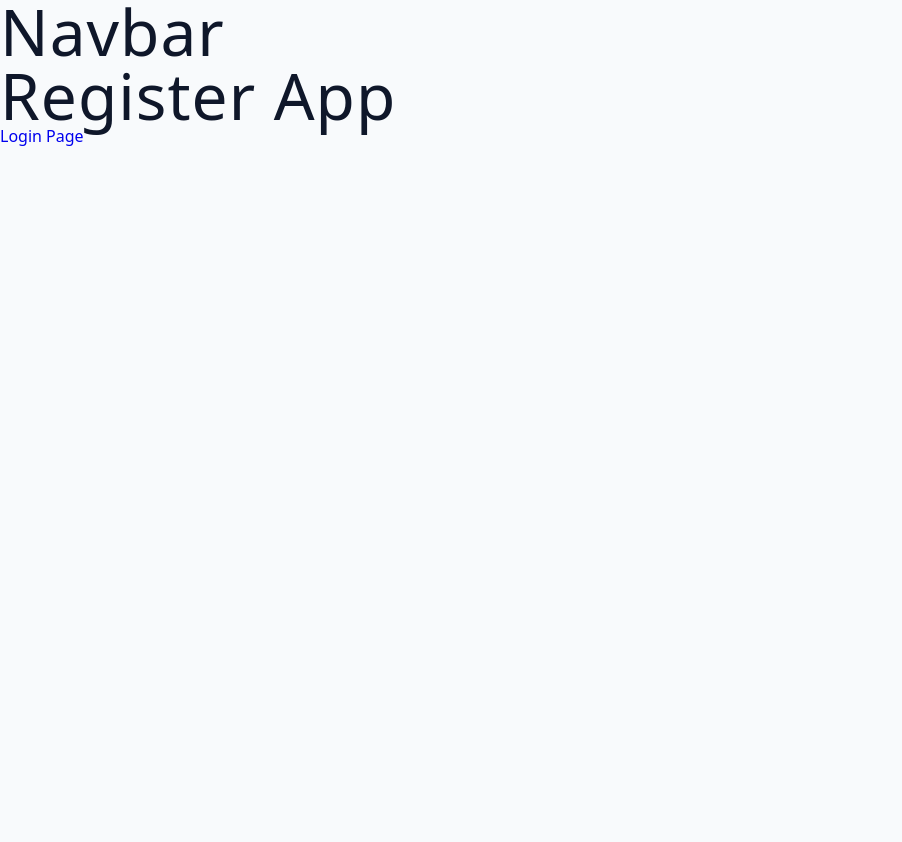
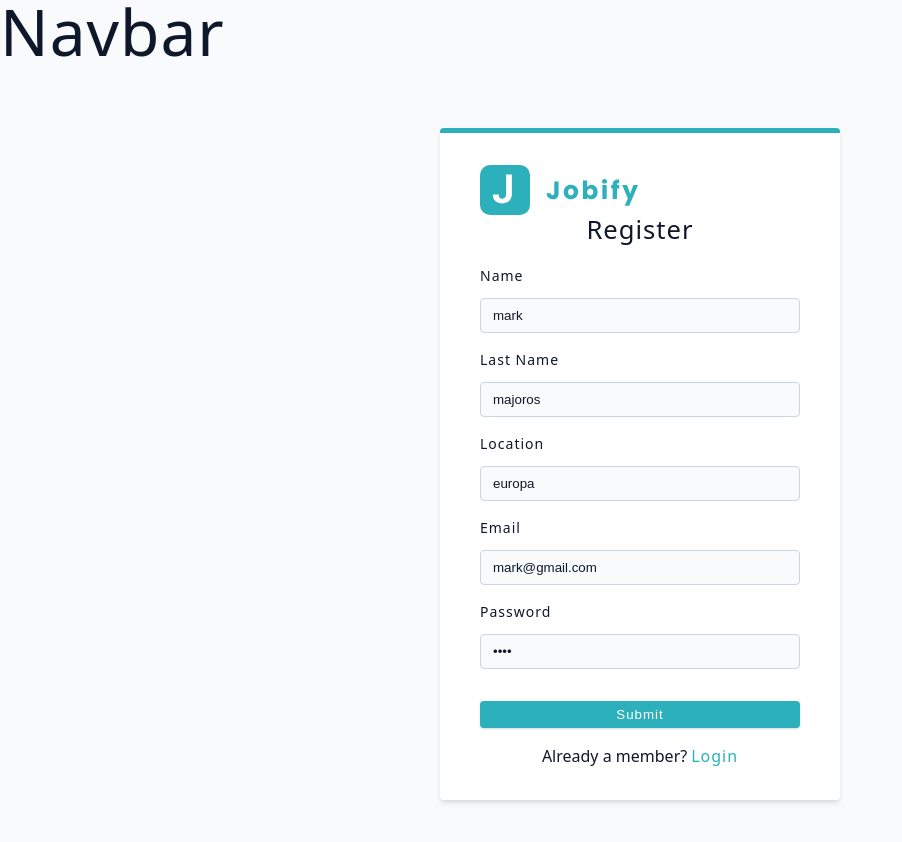
Before and after one commit to mmark0416/job-tracking-app, a React (Vite) app in the folder client/: page /register in a window 1280 px wide. Shown: the top 842 px of the page, without its empty margins (0-902 px from the left). Before the commit the page ends 800 px from the top, so only its background shows below. Built offline with nearby package versions, Linux system fonts and the light colour scheme.

Commit message:
complete register page ui

```diff
--- /dev/null
+++ b/client/src/components/FormRow.jsx
@@ -0,0 +1,28 @@
+import PropTypes from "prop-types";
+
+const FormRow = ({type, name, labelText, defaultValue}) => {
+  return (
+    <div className="form-row">
+      <label htmlFor={name} className="form-label">
+        {labelText || name}
+      </label>
+      <input
+        type={type}
+        id={name}
+        name={name}
+        className="form-input"
+        defaultValue={defaultValue || ""}
+        required
+      />
+    </div>
+  );
+};
+
+FormRow.propTypes = {
+  type: PropTypes.string,
+  name: PropTypes.string,
+  labelText: PropTypes.string,
+  defaultValue: PropTypes.string,
+};
+
+export default FormRow;
--- a/client/src/components/index.js
+++ b/client/src/components/index.js
@@ -1 +1,2 @@
 export { default as Logo } from "./Logo";
+export { default as FormRow } from "./FormRow";
--- /dev/null
+++ b/client/src/pages/Auth/Register.jsx
@@ -0,0 +1,35 @@
+import { Link } from "react-router-dom";
+import Wrapper from "./Register.wrapper";
+import { FormRow, Logo } from "../../components";
+
+const Register = () => {
+  return (
+    <Wrapper>
+      <form className="form">
+        <Logo />
+        <h4>Register</h4>
+        <FormRow type="text" name="name" defaultValue="mark" />
+        <FormRow
+          type="text"
+          name="lastName"
+          labelText="last name"
+          defaultValue="majoros"
+        />
+        <FormRow type="text" name="location" defaultValue="europa" />
+        <FormRow type="text" name="email" defaultValue="mark@gmail.com" />
+        <FormRow type="password" name="password" defaultValue="1234" />
+        <button type="submit" className="btn btn-block">
+          Submit
+        </button>
+        <p>
+          Already a member?
+          <Link to={"/login"} className="member-btn">
+            Login
+          </Link>
+        </p>
+      </form>
+    </Wrapper>
+  );
+};
+
+export default Register;
--- /dev/null
+++ b/client/src/pages/Auth/Register.wrapper.js
@@ -0,0 +1,34 @@
+import styled from "styled-components";
+
+const Wrapper = styled.section`
+  min-height: 100vh;
+  display: grid;
+  align-items: center;
+  .logo {
+    display: block;
+    margin: 0 auto;
+    margin-bottom: 1.38rem;
+  }
+  .form {
+    max-width: 400px;
+    border-top: 5px solid var(--primary-500);
+  }
+  h4 {
+    text-align: center;
+    margin-bottom: 1.38rem;
+  }
+  p {
+    margin-top: 1rem;
+    text-align: center;
+    line-height: 1.5;
+  }
+  .btn {
+    margin-top: 1rem;
+  }
+  .member-btn {
+    color: var(--primary-500);
+    letter-spacing: var(--letter-spacing);
+    margin-left: 0.25rem;
+  }
+`;
+export default Wrapper;
--- a/client/src/pages/Register.jsx
+++ /dev/null
@@ -1,12 +0,0 @@
-import { Link } from "react-router-dom";
-
-const Register = () => {
-  return (
-    <div>
-      <h1>Register app</h1>
-      <Link to={"/login"}>Login Page</Link>
-    </div>
-  );
-};
-
-export default Register;
--- a/client/src/pages/index.js
+++ b/client/src/pages/index.js
@@ -7,7 +7,7 @@ export { default as EditJob } from "./EditJob";
 export { default as Error } from "./Error/Error";
 export { default as HomeLayout } from "./HomeLayout";
 export { default as Landing } from "./Landing/Landing";
-export { default as Login } from "./Login";
+export { default as Login } from "./Auth/Login";
 export { default as Profile } from "./Profile";
-export { default as Register } from "./Register";
+export { default as Register } from "./Auth/Register";
 export { default as Stats } from "./Stats";
```
Also changed, not shown: client/src/pages/Auth/Login.jsx (renamed from client/src/pages/Login.jsx).
